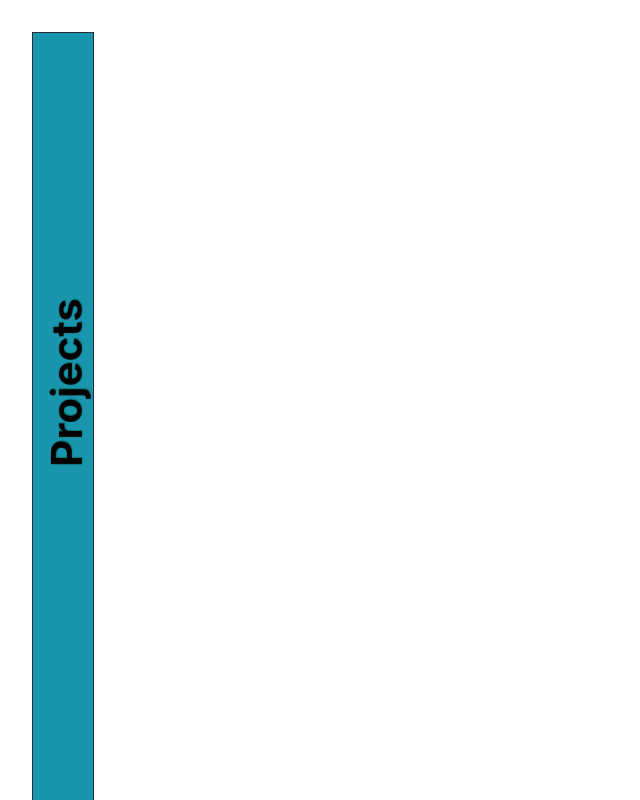
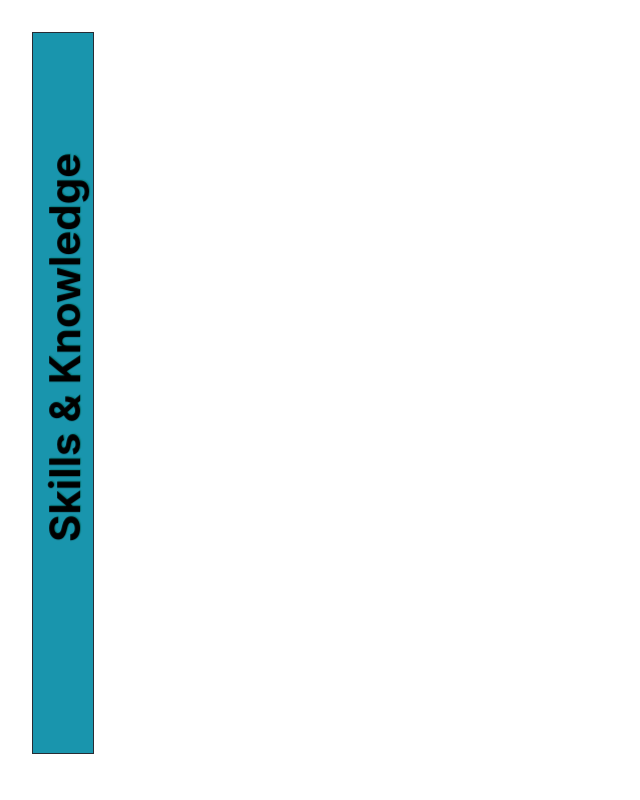
Before and after one commit to ksemenza/css-animation-snippets, a React (Create React App) app: page / in a window 1280 px wide. Shown: the whole page, without its empty margins (0-640 px from the left). Built offline with nearby package versions, Linux system fonts and the light colour scheme; grey boxes are pictures that could not be loaded.

Commit message:
centered side menu title

```diff
--- a/src/App.css
+++ b/src/App.css
@@ -46,7 +46,8 @@ border-bottom: 10px solid #A1D6E2;
 color:#1995ad;
 margin: 0 auto;
 width: 60px;
-max-width: 1200px;
+max-width: 60vw;
+max-height: 90vh;
 overflow: hidden;
 border: 1px solid #282c34;
 transition: width 1s linear,
@@ -68,7 +69,9 @@ color 1s linear 2s;
 
 
 .envelope:hover {
-  width: 1200px;
+  max-width: 60vw;
+  max-height: 90vh;
+  width: 95%;
   color: black;
   background-color:white;
   cursor: pointer;
@@ -79,7 +82,7 @@ color 1s linear 2s;
 /* first element in view */
 .envelope::after {
   content: "";
-  /* background-color: #1995ad; */
+  background-color: #1995ad;
   position: absolute;
   top: 0px;
   right: 0px;
@@ -95,7 +98,7 @@ div.hidden-content {
   font-weight: 900;
   font-size: 18px;
   padding: 60px;
-  height: 700px;
+  max-height:100%;
   white-space:nowrap;
   justify-content: center;
 }
@@ -152,14 +155,22 @@ h2.side-menu {
   justify-content: left;
   align-items: center;
   position: fixed;
-  margin-top: 275px;
+  margin-top: 10%;
+  /* margin-top: 205px; */
   font-size: 42px;
   transform: rotate(-90deg);
-  padding-bottom: 100px;
+  padding-bottom: 324px;
   z-index: 1;
 }
 
 h2.side-menu:hover {
   cursor: pointer;
-  z-index: -1;
+   z-index: -1;
+
 }
+
+h2.menu-title {
+  margin-bottom: -50px;
+  padding: 0px;
+  font-size: 42px;
+}
--- a/src/App.js
+++ b/src/App.js
@@ -25,15 +25,11 @@ function App() {
     <div className="App">
 
 
-  <h2 className='side-menu'>Projects</h2>
+  <h2 className='side-menu'>Skills & Knowledge</h2>
       <div className='envelope' data-tooltip='Project Title' >
+ <h2 className='menu-title'>Skills & Knowledge</h2>
 
         <div className='hidden-content'>
-             <a
-                  className="project-name-a"
-                  href="https://conway-life-game-js-git-master.ksemenza.vercel.app/"
-                  target="blank"
-                >project</a>
           <div className='about-ctr'>
                <div className="tech-img-wrap">
 
```
Also changed, not shown: 1 other file (tests, documents, lock files or other folders).
